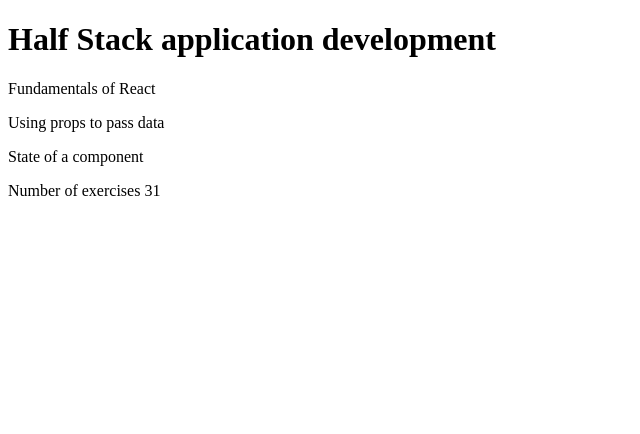
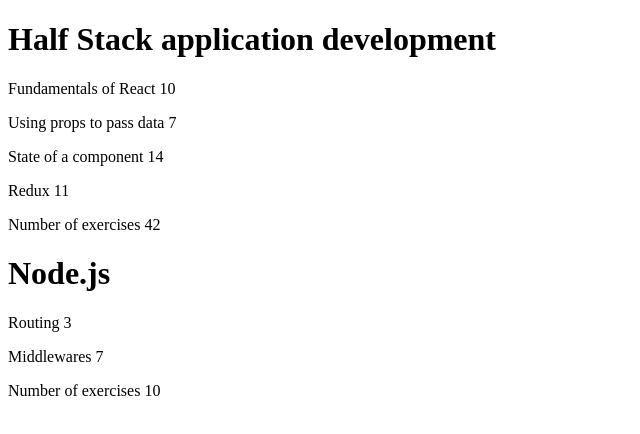
Before and after one commit to CarterJWard/FullStackOpen, a React (Create React App) app in the folder part1/courseinfo/: page / in a window 1280 px wide. Shown: the top 434 px of the page, without its empty margins (0-640 px from the left). Built offline with nearby package versions, Linux system fonts and the light colour scheme.

Commit message:
Exercises 2.1 2.5 Completed excercises for the specified sections

```diff
--- a/part1/courseinfo/src/App.js
+++ b/part1/courseinfo/src/App.js
@@ -1,61 +1,52 @@
+import Course from "./Course.js"
+
 const App = () => {
-  const course = {
+  const courses = [
+    {
       name: 'Half Stack application development',
+      id: 1,
       parts: [
         {
           name: 'Fundamentals of React',
-        exercises: 10
+          exercises: 10,
+          id: 1
         },
         {
           name: 'Using props to pass data',
-        exercises: 7
+          exercises: 7,
+          id: 2
         },
         {
           name: 'State of a component',
-        exercises: 14
+          exercises: 14,
+          id: 3
+        },
+        {
+          name: 'Redux',
+          exercises: 11,
+          id: 4
+        }
+      ]
+    },
+    {
+      name: 'Node.js',
+      id: 2,
+      parts: [
+        {
+          name: 'Routing',
+          exercises: 3,
+          id: 1
+        },
+        {
+          name: 'Middlewares',
+          exercises: 7,
+          id: 2
         }
       ]
     }
+  ]
 
-
-  return (
-    <>
-      <Header course={course.name} />
-      <Content parts={course.parts} />
-      <Total parts={course.parts} />
-    </>
-  )
-}
-const Header = (props) => {
-  return (
-    <h1>{props.course}</h1>
-  )
-}
-
-const Content = (props) => {
-  return (
-    <div>
-      {
-        props.parts.map((part) => {
-          return (<Part course={part} />)
-        })
-      }
-    </div>
-  )
-}
-
-const Part = (props) => {
-  return (
-    <p>{props.course.name} {props.course.number}</p>
-  )
-}
-
-const Total = (props) => {
-  return (
-    <p>
-      Number of exercises {props.parts.reduce((total, currentValue) => total = total + currentValue.exercises, 0)}
-    </p>
-  )
+  return <Course courses={courses} />
 }
 
 export default App
--- /dev/null
+++ b/part1/courseinfo/src/Course.js
@@ -0,0 +1,35 @@
+const Header = ({ course }) => <h1>{course}</h1>
+
+const Total = ({ sum }) => <p>Number of exercises {sum.reduce((total, currentValue) => total = total + currentValue.exercises, 0)}</p>
+
+const Part = ({ part }) => {
+    return (
+        <p>
+            {part.name} {part.exercises}
+        </p>
+    )
+}
+
+const Content = ({ parts }) => {
+    return (
+        parts.map(part =>
+            <Part part={part} />
+        )
+    )
+}
+
+const Course = ({ courses }) => {
+    return (
+        courses.map(course => {
+            return (
+                <div>
+                    <Header course={course.name} />
+                    <Content parts={course.parts} />
+                    <Total sum={course.parts} />
+                </div>
+            )
+        })
+    )
+}
+
+export default Course;
```
Lines whose indentation alone changed are shown as unchanged.
